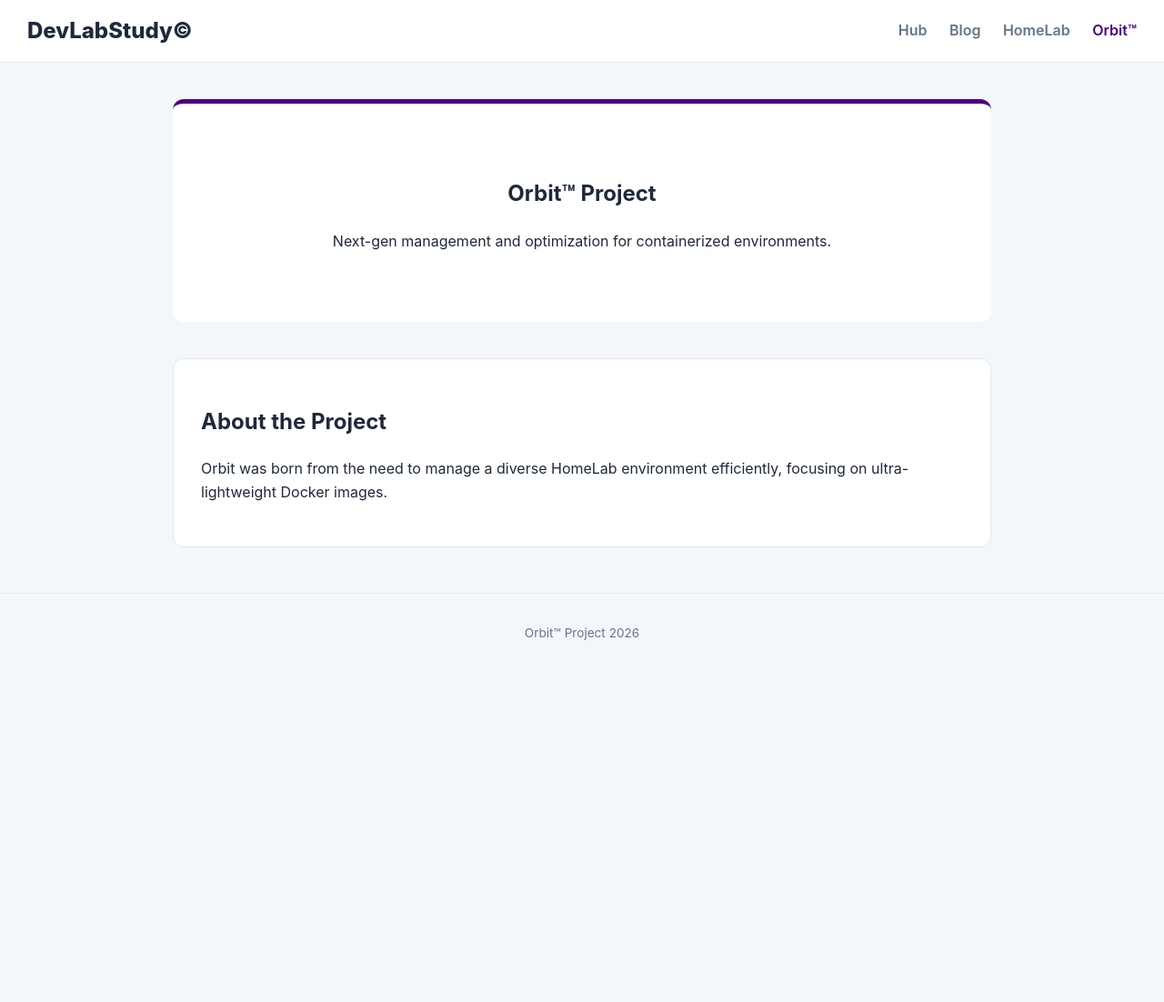
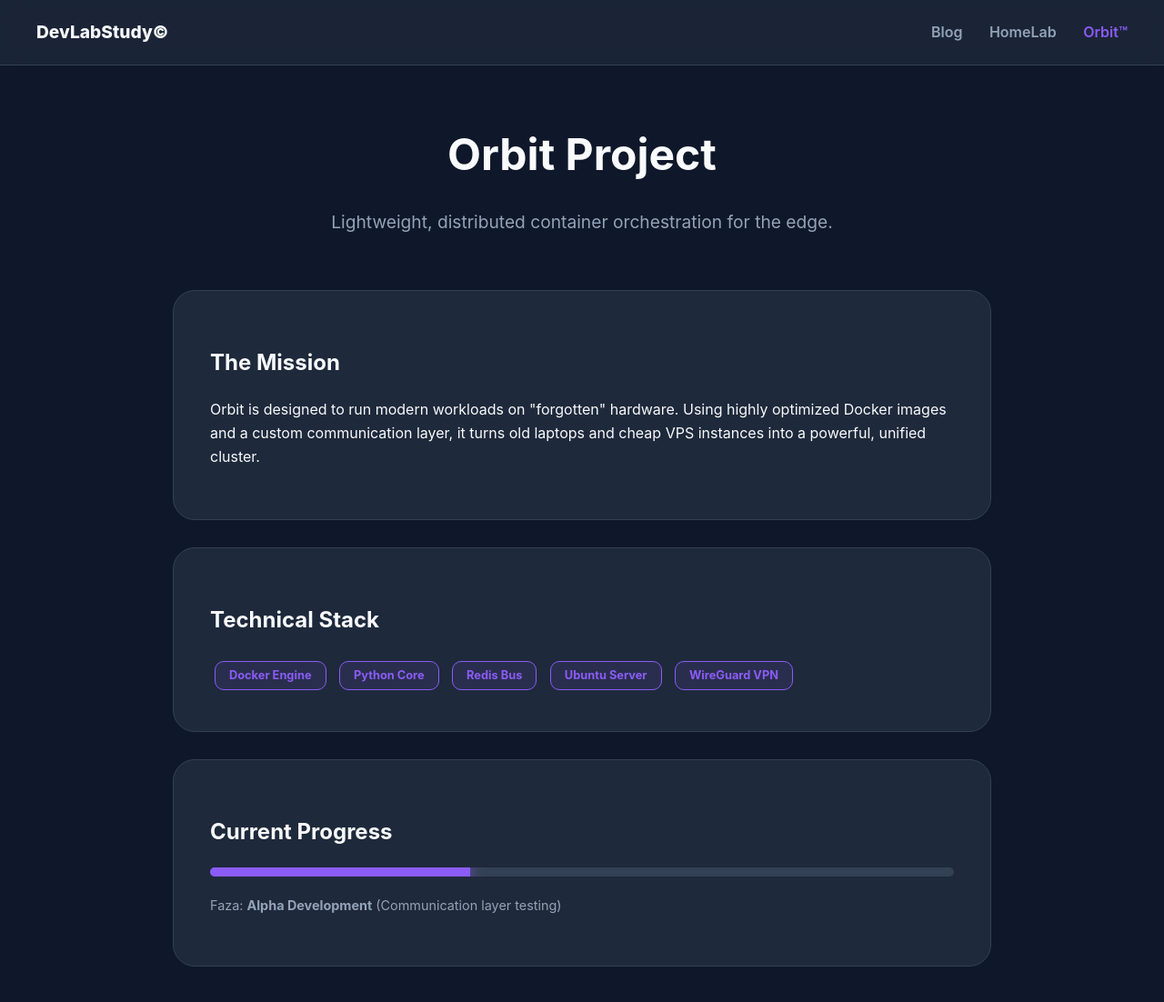
Before and after one commit to TobiMessi/TobiMessi.github.io, a Jekyll site: the page orbit.html, which Jekyll copies as it is, in a window 1280 px wide and 1123 px high. Shown: the top 1102 px of the window at 91% size. Built offline with Jekyll 4.4.1, drawn with Linux system fonts in a browser that asks for light colours.

Commit message:
Update orbit.html

```diff
--- a/orbit.html
+++ b/orbit.html
@@ -4,51 +4,66 @@
     <meta charset="UTF-8">
     <meta name="viewport" content="width=device-width, initial-scale=1.0">
     <title>Orbit™ Project | DevLabStudy</title>
-    <link rel="icon" type="image/png" href="/qr-code.png?v=fixed_buttons">
+    <link rel="icon" type="image/png" href="/qr-code.png">
     <style>
         :root {
-            --bg-body: #f4f7fa; --bg-nav: #ffffff; --bg-card: #ffffff;
-            --text-main: #1e293b; --text-muted: #64748b; --border-color: #e2e8f0;
-            --accent-purple: #4b0082; --radius: 12px;
+            --bg-body: #0f172a; --bg-card: #1e293b; --accent-purple: #8b5cf6;
+            --text-main: #f8fafc; --text-muted: #94a3b8; --border-color: #334155;
         }
-        @media (prefers-color-scheme: dark) {
-            :root {
-                --bg-body: #0f172a; --bg-nav: #1e293b; --bg-card: #1e293b;
-                --text-main: #f8fafc; --text-muted: #94a3b8; --border-color: #334155;
-                --accent-purple: #8b5cf6;
-            }
-        }
-        body { font-family: -apple-system, BlinkMacSystemFont, "Segoe UI", Roboto, Helvetica, Arial, sans-serif; background: var(--bg-body); color: var(--text-main); margin: 0; padding: 0; line-height: 1.6; }
-        .navbar { background: var(--bg-nav); border-bottom: 1px solid var(--border-color); padding: 15px 30px; display: flex; justify-content: space-between; align-items: center; position: sticky; top: 0; z-index: 100; }
-        .nav-brand { font-size: 1.5rem; font-weight: 800; text-decoration: none; color: var(--text-main); }
-        .nav-links a { margin-left: 20px; text-decoration: none; color: var(--text-muted); font-weight: 600; }
-        .nav-links a.active { color: var(--accent-purple); }
-        .container { max-width: 900px; margin: 40px auto; padding: 0 20px; }
-        .hero-orbit { text-align: center; padding: 60px 20px; background: var(--bg-card); border-radius: var(--radius); border-top: 5px solid var(--accent-purple); margin-bottom: 40px; }
-        .content-card { background: var(--bg-card); padding: 30px; border-radius: var(--radius); border: 1px solid var(--border-color); margin-bottom: 30px; }
-        footer { text-align: center; color: var(--text-muted); font-size: 0.85rem; margin-top: 50px; padding: 20px; border-top: 1px solid var(--border-color); }
+        body { font-family: 'Inter', sans-serif; background: var(--bg-body); color: var(--text-main); margin: 0; line-height: 1.6; }
+        .navbar { padding: 20px 40px; display: flex; justify-content: space-between; align-items: center; border-bottom: 1px solid var(--border-color); background: rgba(30, 41, 59, 0.8); backdrop-filter: blur(10px); position: sticky; top: 0; z-index: 100; }
+        .nav-brand { font-weight: 800; text-decoration: none; color: var(--text-main); font-size: 1.2rem; }
+        .nav-links a { margin-left: 25px; text-decoration: none; color: var(--text-muted); font-weight: 600; transition: 0.3s; }
+        .nav-links a:hover { color: var(--accent-purple); }
+
+        .container { max-width: 900px; margin: 60px auto; padding: 0 20px; }
+        .hero { text-align: center; margin-bottom: 60px; }
+        .hero h1 { font-size: 3rem; margin-bottom: 20px; }
+
+        .card { background: var(--bg-card); border: 1px solid var(--border-color); padding: 40px; border-radius: 24px; margin-bottom: 30px; }
+        .tech-tag { display: inline-block; background: rgba(139, 92, 246, 0.1); color: var(--accent-purple); padding: 5px 15px; border-radius: 10px; font-size: 0.8rem; font-weight: 700; margin: 5px; border: 1px solid var(--accent-purple); }
+
+        .progress-bar { width: 100%; height: 10px; background: #334155; border-radius: 5px; margin: 20px 0; overflow: hidden; }
+        .progress-fill { width: 35%; height: 100%; background: var(--accent-purple); box-shadow: 0 0 15px var(--accent-purple); }
     </style>
 </head>
 <body>
     <nav class="navbar">
         <a href="/" class="nav-brand">DevLabStudy©</a>
         <div class="nav-links">
-            <a href="/">Hub</a>
             <a href="/blog">Blog</a>
             <a href="/homelab">HomeLab</a>
-            <a href="/orbit" class="active">Orbit™</a>
+            <a href="/orbit" style="color: var(--accent-purple);">Orbit™</a>
         </div>
     </nav>
+
     <main class="container">
-        <section class="hero-orbit">
-            <h1>Orbit™ Project</h1>
-            <p>Next-gen management and optimization for containerized environments.</p>
-        </section>
-        <div class="content-card">
-            <h2>About the Project</h2>
-            <p>Orbit was born from the need to manage a diverse HomeLab environment efficiently, focusing on ultra-lightweight Docker images.</p>
+        <div class="hero">
+            <h1>Orbit Project</h1>
+            <p style="font-size: 1.2rem; color: var(--text-muted);">Lightweight, distributed container orchestration for the edge.</p>
+        </div>
+
+        <div class="card">
+            <h2>The Mission</h2>
+            <p>Orbit is designed to run modern workloads on "forgotten" hardware. Using highly optimized Docker images and a custom communication layer, it turns old laptops and cheap VPS instances into a powerful, unified cluster.</p>
+        </div>
+
+        <div class="card">
+            <h2>Technical Stack</h2>
+            <div style="margin-top: 20px;">
+                <span class="tech-tag">Docker Engine</span>
+                <span class="tech-tag">Python Core</span>
+                <span class="tech-tag">Redis Bus</span>
+                <span class="tech-tag">Ubuntu Server</span>
+                <span class="tech-tag">WireGuard VPN</span>
+            </div>
+        </div>
+
+        <div class="card">
+            <h2>Current Progress</h2>
+            <div class="progress-bar"><div class="progress-fill"></div></div>
+            <p style="font-size: 0.9rem; color: var(--text-muted);">Faza: <b>Alpha Development</b> (Communication layer testing)</p>
         </div>
     </main>
-    <footer><p>Orbit™ Project 2026</p></footer>
 </body>
 </html>
```
